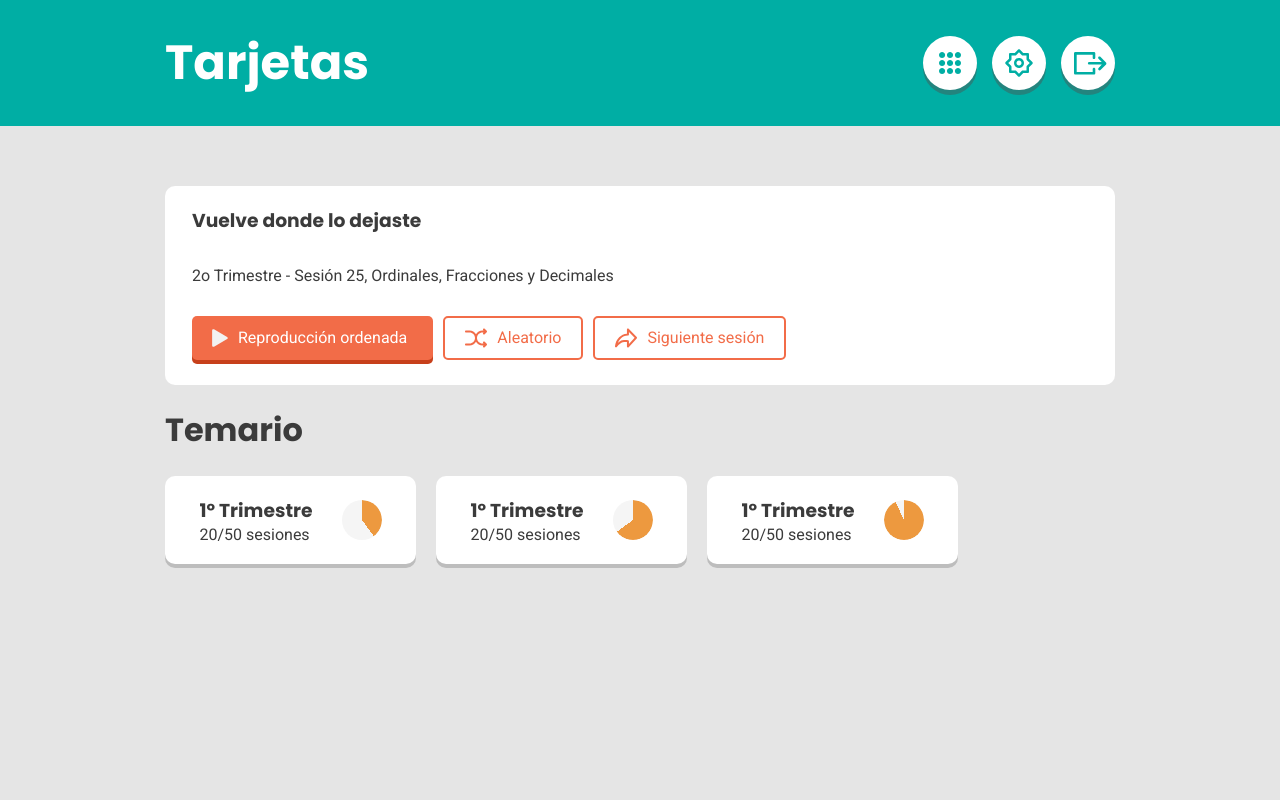
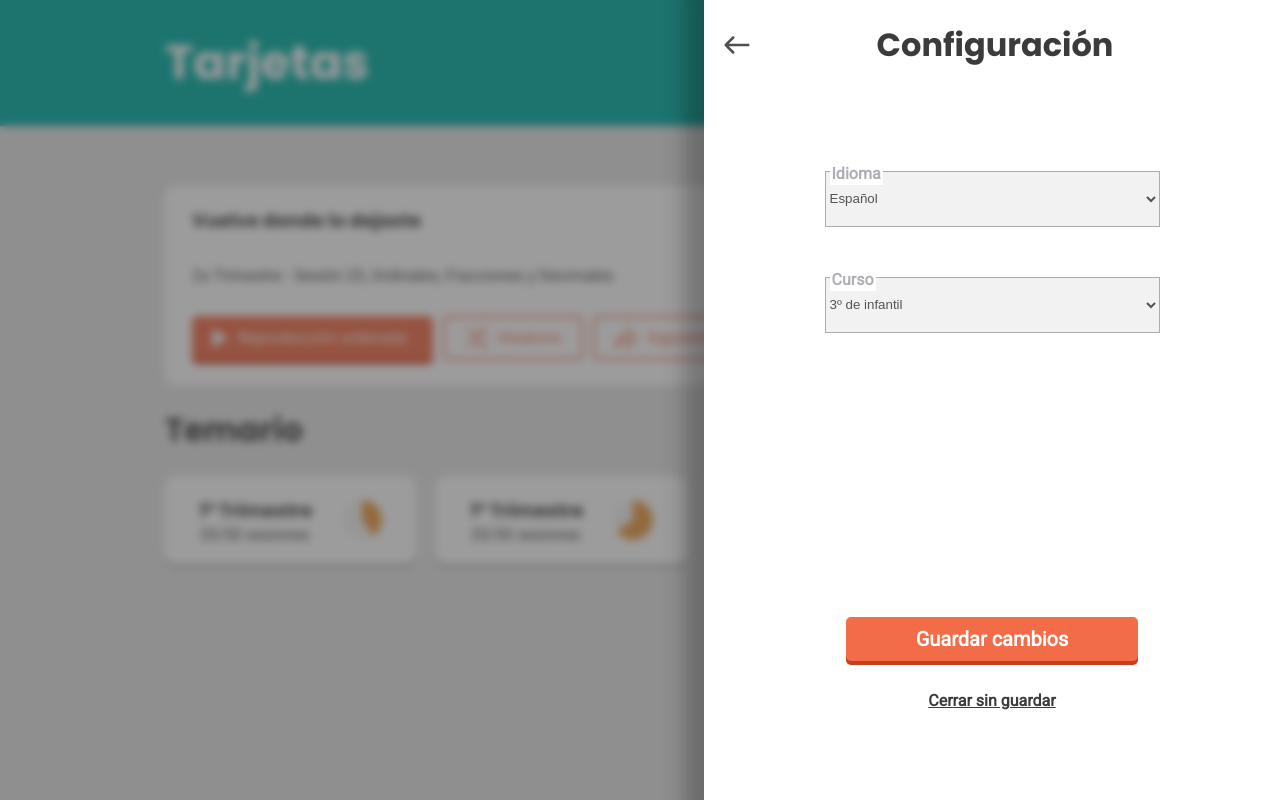
Before and after one commit to alesyt0h/courseApp, an Angular app: page / in a window 1280 px wide. Built offline with nearby package versions, Linux system fonts and the light colour scheme.

Commit message:
Settings pane stylized

```diff
--- a/src/app/components/settings/settings.component.css
+++ b/src/app/components/settings/settings.component.css
@@ -0,0 +1,109 @@
+.blur-bg {
+  width: 100vw;
+  height: 100vh;
+  background: rgba(59, 59, 59, 0.5);
+  backdrop-filter: blur(4px);
+  position: absolute;
+  top: 0;
+  left: 0;
+}
+
+.settings-container {
+  background-color: #FFFFFF;
+  width: 576px;
+  position: absolute;
+  height: 100%;
+  top: 0;
+  right: 0;
+  box-shadow: 0px 0px 20px 20px rgba(0, 0, 0, 0.25);
+}
+
+.settings-flex {
+  display: flex;
+  flex-direction: column;
+  height: 100%;
+  gap: 80px;
+}
+
+.language-dropdown {
+  font-family: Roboto, sans-serif;
+  position: relative;
+}
+
+.course-dropdown {
+  font-family: Roboto, sans-serif;
+  position: relative;
+}
+
+.title-group {
+  display: flex;
+  justify-content: space-between;
+  align-items: center;
+  margin-left: 20px;
+}
+
+.title-text {
+  color: #3b3b3b;
+}
+
+select {
+  width: 335px;
+  height: 56px;
+  color: #1E1E1E;
+  mix-blend-mode: normal;
+  opacity: 0.76;
+  border: 1px solid #00000065;
+}
+
+label {
+  color: #ADAFB4;
+  font-weight: 700;
+  border: 2px solid #FFFFFF;
+  position: absolute;
+  top: -9px;
+  left: 5px;
+  z-index: 1000;
+  background-color: #ffffff;
+}
+
+.save-btn {
+  background-color: #F26C48;
+  display: flex;
+  justify-content: space-around;
+  border-radius: 5px;
+  color: #FFFFFF;
+  cursor: pointer;
+  padding: 10px 70px;
+  font-size: 20px;
+  align-items: center;
+  gap: 10px;
+  box-shadow: 0px 4px 0px #C7401B;
+  width: fit-content;
+}
+
+.save-btn:hover {
+   background-color: #EA6541;
+}
+
+.btn-group {
+  font-family: 'Roboto', sans-serif;
+  font-weight: 700;
+  flex: 1;
+  align-self: center;
+  display: flex;
+  flex-direction: column;
+  gap: 30px;
+  align-items: center;
+}
+
+.no-save {
+  color: #3B3B3B;
+}
+
+.dropdowns {
+  display: flex;
+  flex-direction: column;
+  gap: 50px;
+  flex: 2;
+  align-self: center;
+}
--- a/src/app/components/settings/settings.component.html
+++ b/src/app/components/settings/settings.component.html
@@ -1 +1,41 @@
-<p>settings works!</p>
+<div class="blur-bg">
+  <div class="settings-container">
+    <div class="settings-flex">
+      <div class="title-group">
+        <svg width="26" height="18" viewBox="0 0 26 18" fill="none" xmlns="http://www.w3.org/2000/svg" class="pointer" id="back">
+          <path fill-rule="evenodd" clip-rule="evenodd" d="M10.1338 17.3839C9.64567 17.872 8.85422 17.872 8.36606 17.3839L0.866126 9.88388C0.377976 9.39572 0.377976 8.60427 0.866126 8.11612L8.36606 0.616118C8.85422 0.127963 9.64567 0.127959 10.1338 0.616112C10.622 1.10426 10.622 1.89572 10.1338 2.38388L4.76776 7.75L24.25 7.75C24.9404 7.75 25.5 8.30964 25.5 9C25.5 9.69036 24.9404 10.25 24.25 10.25L4.76776 10.25L10.1338 15.6161C10.622 16.1043 10.622 16.8957 10.1338 17.3839Z" fill="#4F4F4F"/>
+        </svg>
+        <h1 class="title-text mr-40">
+          Configuración
+        </h1>
+        <div class="flex-trick"></div>
+      </div>
+      <!-- Dropdowns -->
+      <div class="dropdowns">
+        <div class="language-dropdown">
+          <label for="language">Idioma</label>
+          <select id="language" name="language">
+            <option value="spanish">Español</option>
+            <option value="english">Inglés</option>
+            <option value="french">Francés</option>
+          </select>
+        </div>
+        <div class="course-dropdown">
+          <label for="course">Curso</label>
+          <select id="course" name="course">
+            <option value="third">3º de infantil</option>
+            <option value="fourth">4º de infantil</option>
+            <option value="fifth">5º de infantil</option>
+          </select>
+        </div>
+      </div>
+
+      <div class="btn-group">
+        <div class="save-btn">
+          <div>Guardar cambios</div>
+        </div>
+        <a href="#" class="no-save">Cerrar sin guardar</a>
+      </div>
+    </div>
+  </div>
+</div>
--- a/src/app/home/home.component.html
+++ b/src/app/home/home.component.html
@@ -6,3 +6,4 @@
     <app-chapter-card *ngFor="let item of [0, 1, 2]" class="mr-20 pointer"></app-chapter-card>
   </div>
 </div>
+<app-settings></app-settings>
--- a/src/styles.css
+++ b/src/styles.css
@@ -10,6 +10,10 @@ html, body {
 
 .mr-20 {
   margin-right: 20px;
+}
+
+.mr-40 {
+  margin-right: 40px;
 }
 
 .pointer {
```
